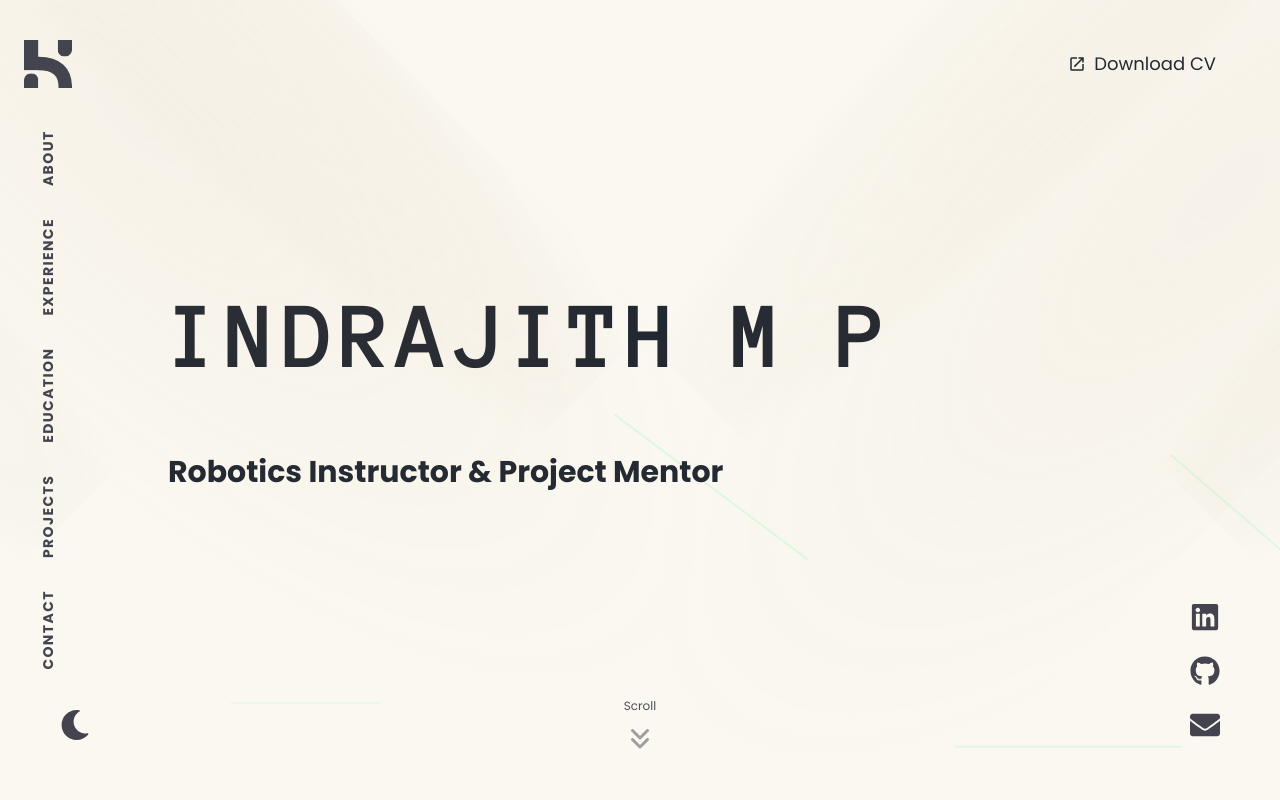
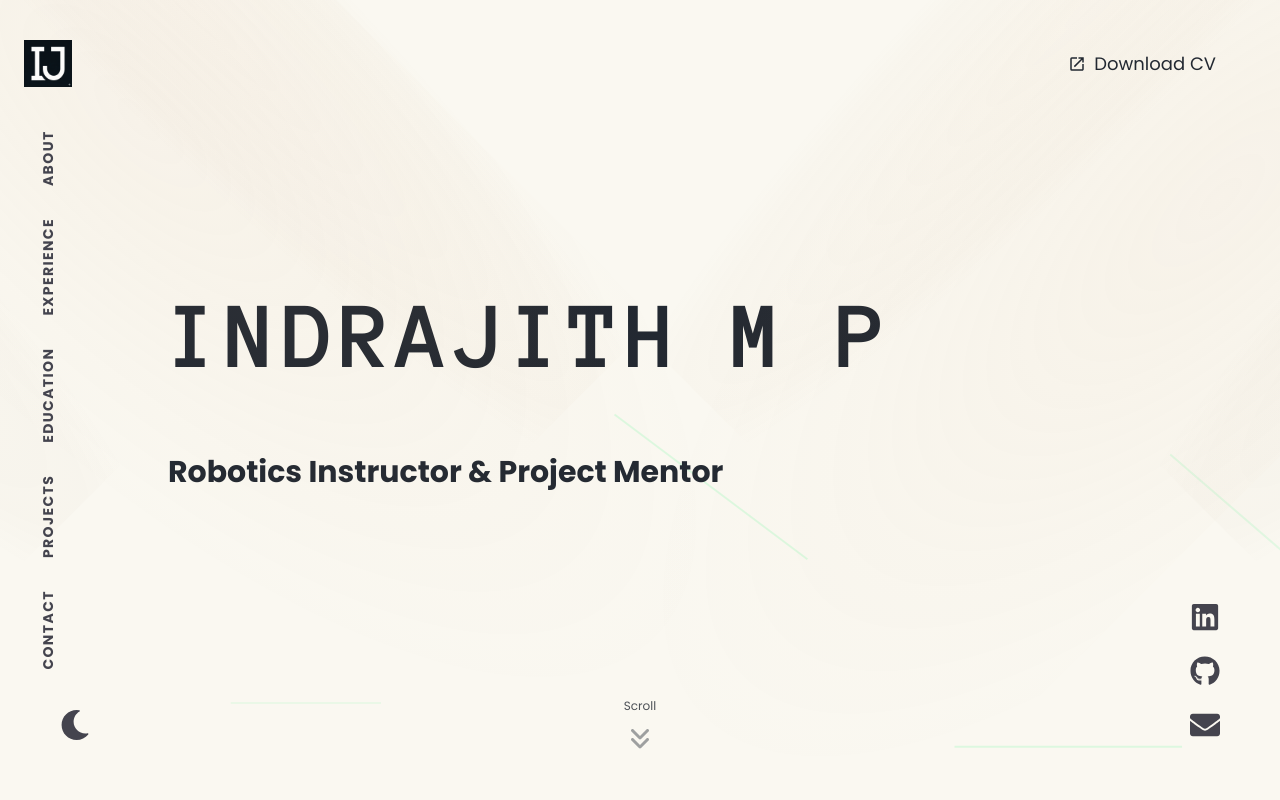
Before and after one commit to Indra-jith/portfolio, a Next.js app: page / in a window 1280 px wide. Shown: the top 800 px of the page. Built offline with nearby package versions, Linux system fonts and the light colour scheme.

Commit message:
Replace website logo with new IJ logo

```diff
--- a/src/components/project.tsx
+++ b/src/components/project.tsx
@@ -114,7 +114,7 @@ export const Project = ({
                     </div>
                     <div className="flex gap-3 sm:gap-5 items-center flex-wrap">
                         <div className="w-[40px] h-[40px] sm:w-[50px] sm:h-[50px] relative flex-shrink-0">
-                            <Image src={logo || "/logo.svg"} alt={title} fill className="object-contain" />
+                            <Image src={logo || "/logo.png"} alt={title} fill className="object-contain" />
                         </div>
                         <TextRandomizerEffect
                             className="text-2xl sm:text-3xl md:text-4xl lg:text-5xl font-semibold text-header break-words"
--- a/src/components/sidebar.tsx
+++ b/src/components/sidebar.tsx
@@ -16,7 +16,7 @@ export const SideBar = () => {
     return (
         <nav className="fixed top-0 left-0 h-screen w-16 md:w-24 bg-transparent flex flex-col items-center py-10 z-[999] hidden md:flex">
             <Image
-                src={isDarkMode ? "/logo.svg" : "/logolight.svg"}
+                src={isDarkMode ? "/logo.png" : "/logolight.png"}
                 alt="Logo"
                 width={48}
                 height={48}
```
Also changed, not shown: public/logo.png (added), public/logolight.png (added).
